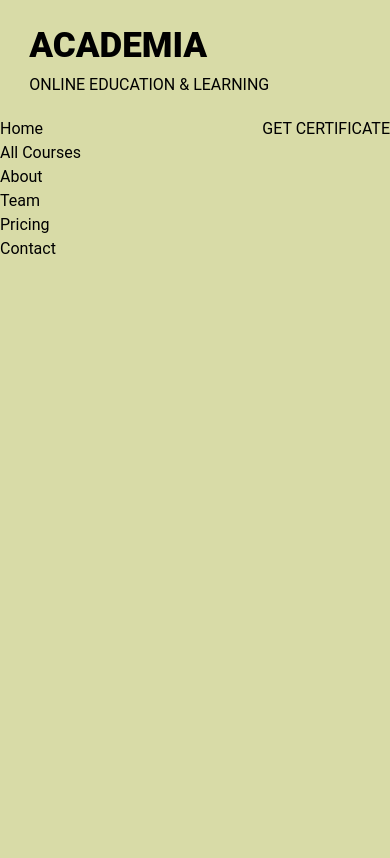
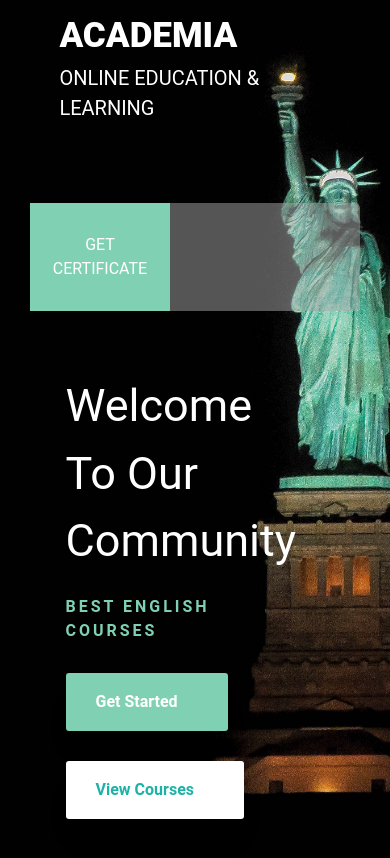
Before and after one commit to francoalberti1997/webpage-tueducalt, a React (Create React App) app: page / in a window 390 px wide. Built offline with nearby package versions, Linux system fonts and the light colour scheme.

Commit message:
agregando cosas

```diff
--- a/src/App.jsx
+++ b/src/App.jsx
@@ -1,5 +1,7 @@
 import React from 'react'
 import Head from './components/common/heading/Head'
+import "../src/index.css"
+
 import {
     BrowserRouter as Router,
     Switch,
@@ -7,7 +9,9 @@ import {
     Link
   } from "react-router-dom";
 
-  import Header from './components/common/heading/Header';
+import Header from './components/common/heading/Header';
+import Home from './components/home/Home';
+import About from './components/about/About';
 
 
 
@@ -16,6 +20,8 @@ const App = () => {
         <Router>
             <Header />
             <Switch>
+              <Route path="/" exact component= {Home}/>
+              <Route path="about/" exact component= {About}/>
             </Switch>
         </Router>
       );
--- /dev/null
+++ b/src/components/about/About.jsx
@@ -0,0 +1,11 @@
+import React from 'react'
+
+const About = () => {
+  return (
+    <>
+     <h1>About</h1>
+    </>
+  )
+}
+
+export default About
--- a/src/components/common/heading/Header.jsx
+++ b/src/components/common/heading/Header.jsx
@@ -1,14 +1,18 @@
-import React from 'react'
+import React, { useState } from 'react'
 import Head from './Head'
 import "../heading/header.css"
 import {Link} from "react-router-dom"
 
 const Header = () => {
+
+  const [click, setClick] = useState(false)
+
+
   return (
-    <div>
+    <div className='header'>
       <Head/>
-        <nav className='flexSB'>
-          <ul>
+        <nav className='flexSB my-10'>
+          <ul className={click ? 'mobile-nav' : 'flexSB'} onClick={() => setClick(false)}>
             <li><Link to ="/">Home</Link></li>
             <li><Link to ="/courses">All Courses</Link></li>
             <li><Link to ="/About">About</Link></li>
@@ -16,11 +20,19 @@ const Header = () => {
             <li><Link to ="/Pricing">Pricing</Link></li>
             <li><Link to ="/Contact">Contact</Link></li>
           </ul>
-          <div className="start">
-            <div className="button">
-                GET CERTIFICATE
+
+          <div className='container-menu'>
+            <div className="start">
+              <div className="button">
+                  GET CERTIFICATE
+              </div>
             </div>
+
+            <button className='toggle' onClick={() => setClick(!click)}>
+                {click ? <i className='fa fa-times'></i> : <i className='fa fa-bars'></i>}
+            </button>
           </div>
+
         </nav>
     </div>
   )
--- a/src/components/common/heading/header.css
+++ b/src/components/common/heading/header.css
@@ -1,13 +1,44 @@
 .head{
-    padding: 20px 0;
+    padding: 10px 0 0 5px;
     color: #000;
 }
 
 .logo h1{
     font-size: 35px;
+    color: #ffff;
     font-weight: 900;
 }
 
 .head .icon{
     margin-left: 10px;
 }
+
+nav{
+        background-color: rgba(170, 170, 170, 0.5);
+        border-radius: 5px;
+}
+
+/*  header */
+
+.header{
+    /* background-color: rgba(255, 255, 255, 0.2); */
+    margin: 0 30px;
+}
+
+.header ul{
+    padding: 30px 20px;
+}
+
+.header li{
+    margin-right: 40px;
+}
+
+.header ul li a{
+    color: #fff;
+    font-weight: 500;
+    transition: 0.5s;
+}
+
+.header ul li a:hover{
+    color: #80d1b3;
+}
--- /dev/null
+++ b/src/components/home/Home.jsx
@@ -0,0 +1,14 @@
+import React from 'react'
+import Hero from './hero/Hero'
+
+
+
+const Home = () => {
+  return (
+    <>
+      <Hero/>
+    </>
+  )
+}
+
+export default Home
--- /dev/null
+++ b/src/components/home/hero/Hero.jsx
@@ -0,0 +1,40 @@
+import React from 'react'
+import "../hero/hero.css"
+
+
+const Hero = () => {
+  return (
+    <>
+      <section className='hero'>
+        <div className="container">
+            <div className="row">
+                <div className='row-container'>
+                <h1>
+                    Welcome To Our Community
+                </h1>
+                <h2>
+                    Best English Courses
+                </h2>
+                <p>
+                    Lorem, ipsum dolor sit amet consectetur adipisicing elit. Hic debitis, sapiente quod, numquam praesentium similique eligendi nisi asperiores delectus reiciendis, in culpa nihil iure! Commodi architecto ea delectus officia voluptate?
+                </p>
+                </div>
+            <div className="button">
+                <button className='primary-btn'>
+                    Get Started <i className='fa fa-long-arrow-alt-right'></i>
+                </button>
+                <button className='secondary-btn'>
+                    View Courses <i className='fa fa-long-arrow-alt-right'></i>
+                </button>
+            </div>
+            </div>
+        </div>
+      </section>
+      <div className="margin">
+
+      </div>
+    </>
+  )
+}
+
+export default Hero
--- /dev/null
+++ b/src/components/home/hero/hero.css
@@ -0,0 +1,125 @@
+.hero{
+    background-image: url("../hero/liberty.jpg");
+    /* background-color: red; */
+    background-size: cover;
+    background-attachment: fixed;
+    position: absolute;
+    top: 0;
+    left: 0;
+    z-index: -1;
+    width: 100%;
+    height: 100vh;
+    padding-top: 20%;
+    padding-right: 50px;
+    color: #ffff;
+}
+
+.primary-btn{
+    padding: 17px 30px;
+    background-color: #80d1b3;
+    color: #fff;
+    font-weight: 600;
+    border: none;
+    margin: 30px 10px 0 0;
+    border-radius: 3px;
+    cursor: pointer;
+    box-shadow: 0 24px 36px -11px rgba(0 0 0 /9%);
+}
+
+.secondary-btn{
+    padding: 17px 30px;
+    background-color: #fff;
+    color: #1eb2a6;
+    font-weight: 600;
+    border: none;
+    margin: 30px 10px 0 0;
+    border-radius: 3px;
+    cursor: pointer;
+    box-shadow: 0 24px 36px -11px rgba(0 0 0 /9%);
+}
+
+button i{
+    margin-left: 20px;
+}
+
+button:hover{
+    box-shadow: none;
+}
+
+.row-container{
+    text-align: left;
+    margin: 0;
+    padding: 0;
+}
+
+@media screen and (max-width: 868px){
+    .margin{
+        height: 40vh;
+    }
+    .hero{
+        /* background-position: right; */
+        padding-top: 40%;
+        /* height: 80vh; */
+
+    }
+    .hero .row{
+        width: 100%;
+    }
+}
+
+@media screen and (max-width: 450px){
+    .margin{
+        height: 40vh;
+    }
+    .hero{
+        /* background-position: right; */
+        padding-top: 80%;
+        /* height: 80vh; */
+        height: 100%;
+
+    }
+    .hero .row{
+        width: 100%;
+    }
+    .row-container p{
+        display: none;
+    }
+    .social i{
+        margin-top: 10px;
+        width: 18%;
+    }
+    .container{
+        display: block;
+    }
+    .start {
+        width: 30%;
+        text-align: center;
+        display: flex;
+        flex-direction: column;
+        justify-content: center;
+        align-items: center;
+    }
+
+
+}
+
+@media screen and (max-width: 320px){
+    .hero{
+        background-position: center;
+        padding-top: 90%;
+        /* height: 80vh; */
+            background-image: url("../hero/liberty.jpg");
+            /* background-color: red; */
+            background-size: cover;
+    }
+    .start {
+        height: 10px;
+        text-align: center;
+        display: flex;
+        flex-direction: column;
+        justify-content: center;
+        align-items: center;
+    }
+
+
+}
--- a/src/index.css
+++ b/src/index.css
@@ -14,7 +14,7 @@
 
 body{
     font-family: "Roboto", sans-serif;
-    background-color: #d8dba7;
+    background-color: #010101;
 }
 
 .container{
@@ -25,6 +25,13 @@ body{
 .flexSB{
     display: flex;
     justify-content: space-between;
+
+}
+
+.logo{
+    font-size: 20px;
+    color: #fff;
+    opacity: 1;
 }
 
 .icon{
@@ -33,13 +40,104 @@ body{
     line-height: 40px;
     border-radius: 50%;
     text-align: center;
-    background-color: rgba(255, 255, 255, 0.3);
-    color: #1eb2a6;
+    background-color: rgba(255, 255, 255, 0.83);
+    /* color: #1eb2a6; */
     transition: 0.5s;
 }
 
 .icon:hover{
     cursor: pointer;
-    background-color: #1eb2a6;
+    background-color: #80d1b3;
     color: #fff;
 }
+
+.start{
+    padding: 30px 70px;
+    background-color: #80d1b3;
+    color: #fff;
+    clip-path: polygon(10% 0, 100% 0, 100% 100%, 0 100%);
+
+}
+
+.toggle{
+    display: none;
+}
+
+.row{
+    width: 50%;
+    text-align: left;
+    padding: 40px;
+}
+
+.row h1{
+    font-size: 45px;
+    margin: 20px 0;
+    text-transform: capitalize;
+}
+
+.row h2{
+    font-weight: 600;
+    letter-spacing: 3px;
+    color: #80d1b3;
+    text-transform: uppercase;
+}
+
+.row p{
+    line-height: 30px;
+    font-size: 18px;
+}
+@media screen and (max-width:868px) {
+    .start{
+        clip-path: none;
+        /* background-color: yellow; */
+    }
+
+    header{
+        margin: 0;
+        background-color: #80d1b3;
+        position: relative;
+    }
+
+    .header ul.flexSB{
+        display: none;
+    }
+
+    .header ul li{
+        margin-bottom: 20px;
+
+    }
+
+    button{
+        border: none;
+    }
+
+    .header ul li{
+        margin-bottom: 20px;
+    }
+
+    .toggle{
+        display: block;
+        /* background-color: blue; */
+        color: #fff;
+        font-size: 50px;
+        position: relative;
+        right: 20px;
+        top: 0;
+    }
+    .container-menu{
+        display: flex;
+        justify-content: space-between;
+        /* background-color: bisque; */
+        align-items: center;
+        width: 100%;
+    }
+
+    .mobile-nav{
+        position: absolute;
+        /* top: 7vh; */
+        left: 0;
+        width: 100%;
+        background-color: #80d1b3;
+    }
+
+}
```
Also changed, not shown: src/components/about/about.css (added), src/components/home/hero/liberty.jpg (added).
